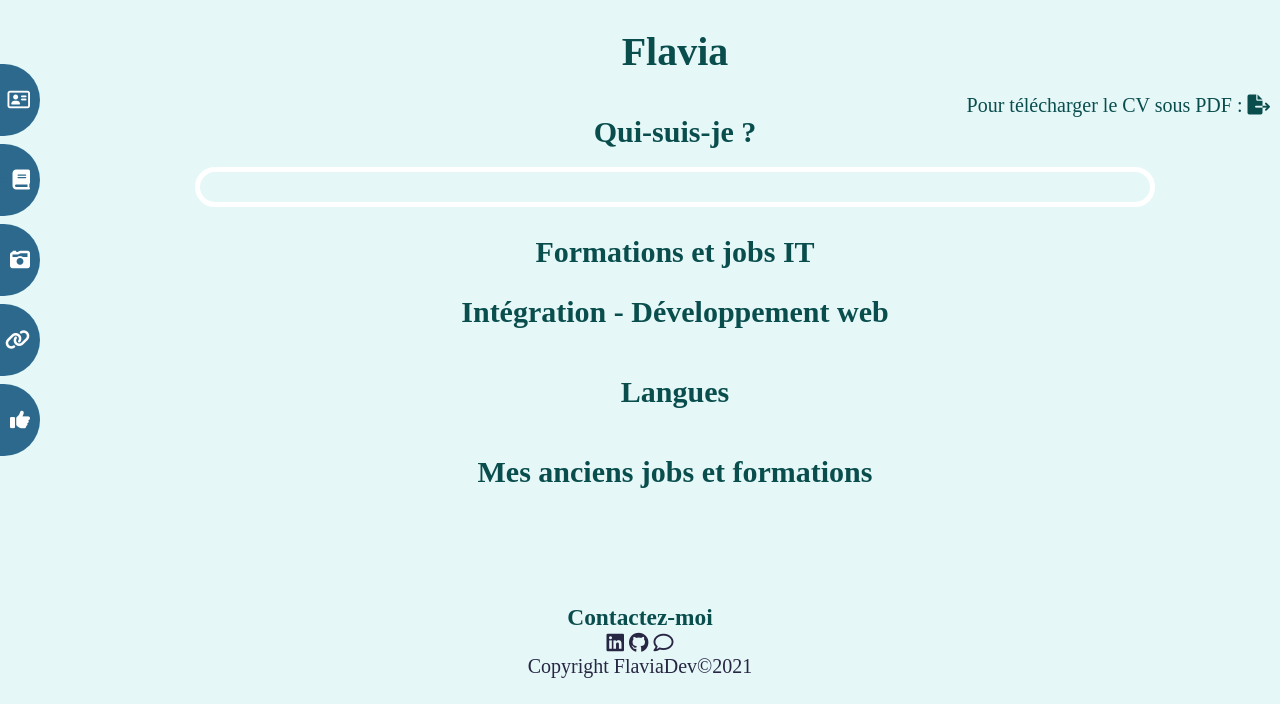
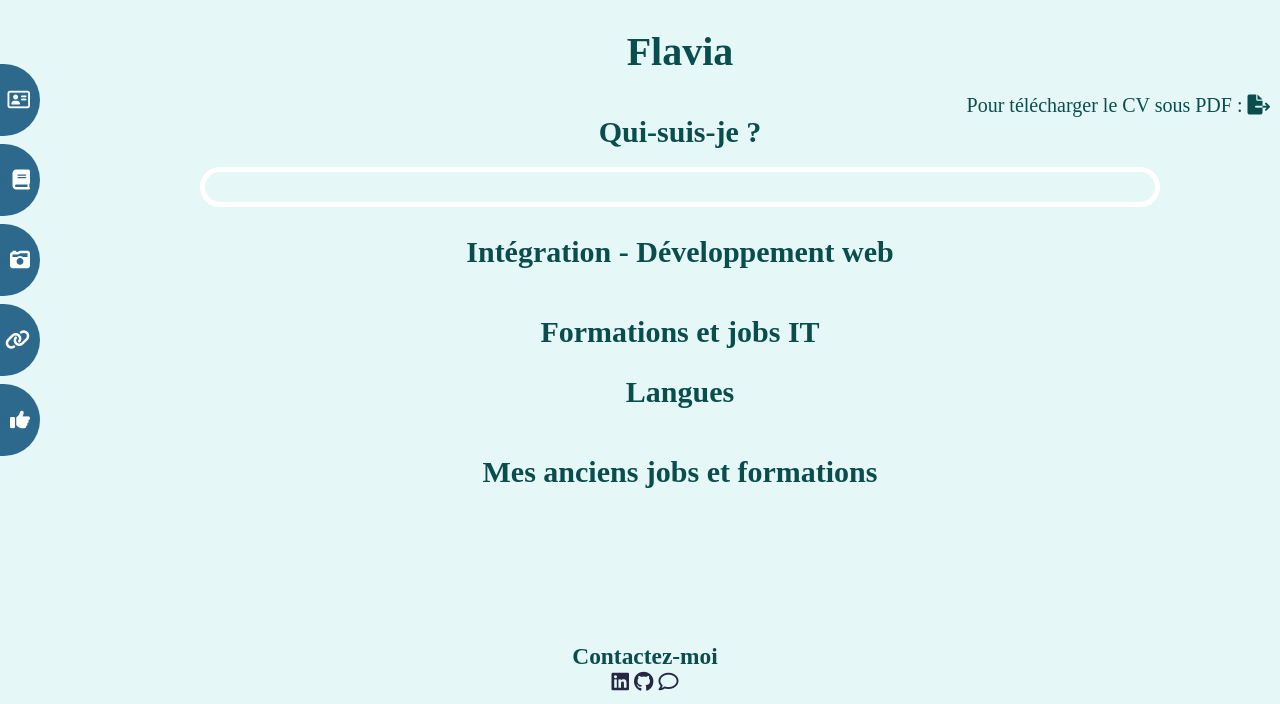
Before and after one commit to FlavF/Portfolio, a PHP site: page /index.php?page=about in a window 1280 px wide. Shown: the part 96-800 px from the top of the page. Run offline with PHP 8.4, Linux system fonts and the light colour scheme; data that the repository does not hold is empty.

Commit message:
24 février 2022
css sur la barre du footer

```diff
--- a/Assets/css/main.css
+++ b/Assets/css/main.css
@@ -1,7 +1,6 @@
 /* *****************************************************************
 °°°°°°°°°°°°°°°°°°°°°°°°°°     TOOLS      °°°°°°°°°°°°°°°°°°°°°°°°°°
 ***************************************************************** */
-
 * ,
 *::after,
 *::before{
@@ -10,7 +9,6 @@
 	margin: 0;
 	padding: 0;
 }
-
 
 html {
 	font-size: 62.5%;
@@ -315,7 +313,7 @@ body {
 
 	.header{
 		height: 12vh;
-		width : 100vw;
+		/* width : 100vw; */
 		margin-top: auto;
 		color:var(--text-color);
 		z-index:0;
@@ -397,13 +395,13 @@ body {
 	***************************************************************** */
 
 	main{
-		padding: 1rem 1rem 1rem 8rem;
-		height: 72vh;
-		width:100vw;
+		padding: 1rem 0 10rem 8rem;
+		/* width:100vw; */
+		color:var(-text-color);
+		/* z-index:90;
+		overflow-y:overlay; */
 		/* display: block; */
-		color:var(-text-color);
-		z-index:90;
-		overflow-y:overlay;
+		/* height: 72vh; */
 	}
 
 	.home{
@@ -507,14 +505,14 @@ body {
 	footer {
 		position: fixed;
 		display: block;
-		padding-top : 1rem;
-		bottom: 0;
-		width: 100%;
+		padding : 1rem 0 1rem 1rem;
 		text-align: center;
-		height: 14vh;
 		color:var(--text-color);
 		background-color: var(--main-background-color);
-		width: 100vw;
+		bottom: 0;
+		width:100vw;
+		z-index: 100;
+		/* height: 14vh;	 */
 	}
 
 	/*  ************** Icons  **************  */
@@ -582,6 +580,7 @@ body {
 		color: var(--download-color);
 		display: block;
 		text-align: end;
+		padding-right: 1rem;
 	}
 
 
--- a/Views/about.phtml
+++ b/Views/about.phtml
@@ -2,11 +2,10 @@
     <h1 id="#about">Flavia</h1>
 
     <!-- Button to download the CV -->
-<a href="Assets/img/CV - FONTAINE Flavia - Developpeuse Full Stack 2021.pdf" download rel="noopener noreferrer" target="_blank" class="download-cv">
+<a href="Assets/img/CV - FONTAINE Flavia - Developpeuse Full Stack Junior 2022.pdf" download rel="noopener noreferrer" target="_blank" class="download-cv">
 Pour télécharger le CV sous PDF :
 <i class="fas fa-file-export"></i>
 </a>
-
 
     <!-- Cloud with words -->
     <article>
@@ -24,6 +23,21 @@ Pour télécharger le CV sous PDF :
         </div>
     </article>
 
+ <!-- languages it -->
+    <article>
+        <h2>Intégration - Développement web</h2>
+        <div class="languages-it">
+            <?php foreach($aboutPictures as $picture): ?>
+            <div class="circular-sb <?=htmlspecialchars($picture['percentage']) ?>">
+                <span><?=htmlspecialchars($picture['percentage']) ?>%</span>
+                <div class="circle">
+                    <img class="small-language" src="<?=htmlspecialchars( $picture['src']) ?>"
+                        alt="<?=htmlspecialchars($picture['alt']) ?>">
+                </div>
+            </div>
+            <?php endforeach;?>
+        </div>
+    </article>
 
     <!-- experiences -->
     <!-- experience IT -->
@@ -62,22 +76,6 @@ Pour télécharger le CV sous PDF :
             </div>
             <?php endif; ?>
 
-            <?php endforeach;?>
-        </div>
-    </article>
-
-    <!-- languages it -->
-    <article>
-        <h2>Intégration - Développement web</h2>
-        <div class="languages-it">
-            <?php foreach($aboutPictures as $picture): ?>
-            <div class="circular-sb <?=htmlspecialchars($picture['percentage']) ?>">
-                <span><?=htmlspecialchars($picture['percentage']) ?>%</span>
-                <div class="circle">
-                    <img class="small-language" src="<?=htmlspecialchars( $picture['src']) ?>"
-                        alt="<?=htmlspecialchars($picture['alt']) ?>">
-                </div>
-            </div>
             <?php endforeach;?>
         </div>
     </article>
--- a/Views/footer.phtml
+++ b/Views/footer.phtml
@@ -20,9 +20,3 @@
         </span>
     </div>
 </section>
-
-
-
-<section class="end-footer">
-    Copyright FlaviaDev©2021
-</section>
```
Also changed, not shown: 4 other files.
